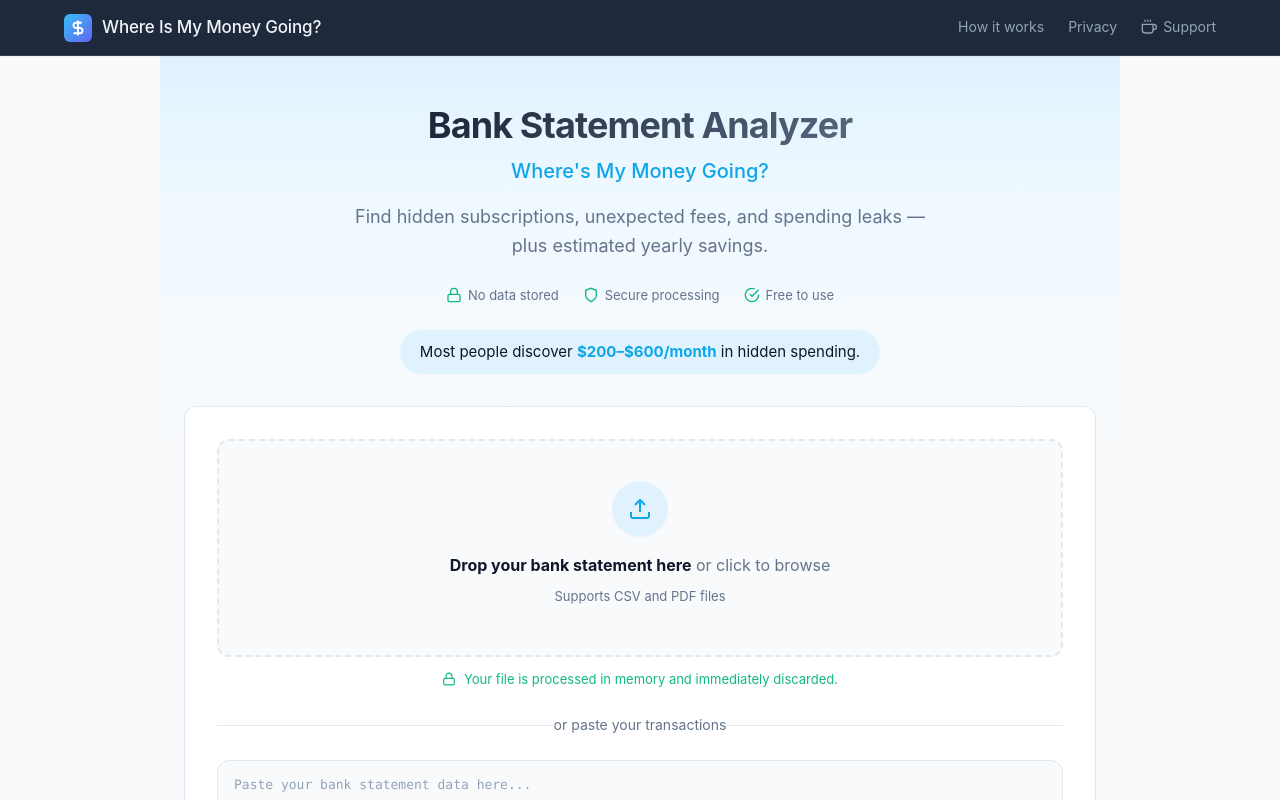
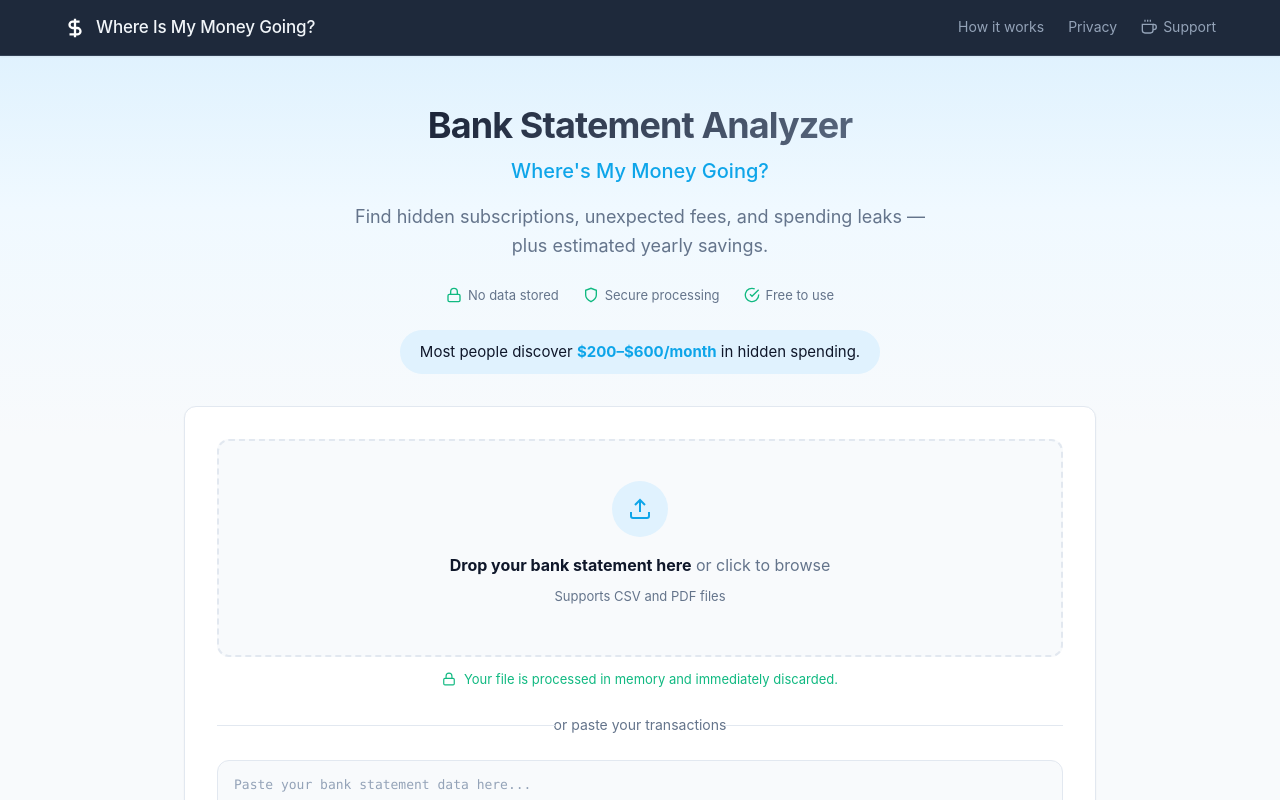
Before and after one commit to kiranz38/bank-analyser, a Next.js app in the folder frontend/: page / in a window 1280 px wide. Shown: the top 800 px of the page. Built offline with nearby package versions, Linux system fonts and the light colour scheme.

Commit message:
Clean header dollar icon (no box), full-width hero gradient

```diff
--- a/frontend/app/globals.css
+++ b/frontend/app/globals.css
@@ -103,15 +103,9 @@ a:hover {
   color: #f1f5f9;
 }
 
-.header-logo {
-  width: 28px;
-  height: 28px;
-  background: linear-gradient(135deg, #38bdf8 0%, #6366f1 100%);
-  border-radius: 6px;
-  display: flex;
-  align-items: center;
-  justify-content: center;
+.header-dollar {
   color: white;
+  flex-shrink: 0;
 }
 
 .header-brand-text {
@@ -412,12 +406,15 @@ a:hover {
   margin-bottom: 2rem;
 }
 
-/* Hero Section with Gradient Background */
+/* Hero Section with Gradient Background - Full Width */
 .hero-wrapper {
   background: linear-gradient(180deg, #e0f2fe 0%, #f0f9ff 40%, var(--background) 100%);
-  margin: -3rem -1.5rem 0;
+  margin-left: calc(-50vw + 50%);
+  margin-right: calc(-50vw + 50%);
+  margin-top: -3rem;
   padding: 3rem 1.5rem 4rem;
   position: relative;
+  width: 100vw;
 }
 
 @media (prefers-color-scheme: dark) {
@@ -455,7 +452,7 @@ a:hover {
 
 @media (max-width: 640px) {
   .hero-wrapper {
-    margin: -2rem -1rem 0;
+    margin-top: -2rem;
     padding: 2rem 1rem 3rem;
   }
 
--- a/frontend/components/Header.tsx
+++ b/frontend/components/Header.tsx
@@ -10,11 +10,9 @@ export default function Header() {
     <header className="site-header">
       <div className="header-container">
         <Link href="/" className="header-brand">
-          <div className="header-logo">
-            <svg width="18" height="18" viewBox="0 0 24 24" fill="none" stroke="currentColor" strokeWidth="2.5">
-              <path d="M12 2v20M17 5H9.5a3.5 3.5 0 0 0 0 7h5a3.5 3.5 0 0 1 0 7H6" />
-            </svg>
-          </div>
+          <svg className="header-dollar" width="22" height="22" viewBox="0 0 24 24" fill="none" stroke="currentColor" strokeWidth="2.5">
+            <path d="M12 2v20M17 5H9.5a3.5 3.5 0 0 0 0 7h5a3.5 3.5 0 0 1 0 7H6" />
+          </svg>
           <span className="header-brand-text">Where Is My Money Going?</span>
         </Link>
 
```
